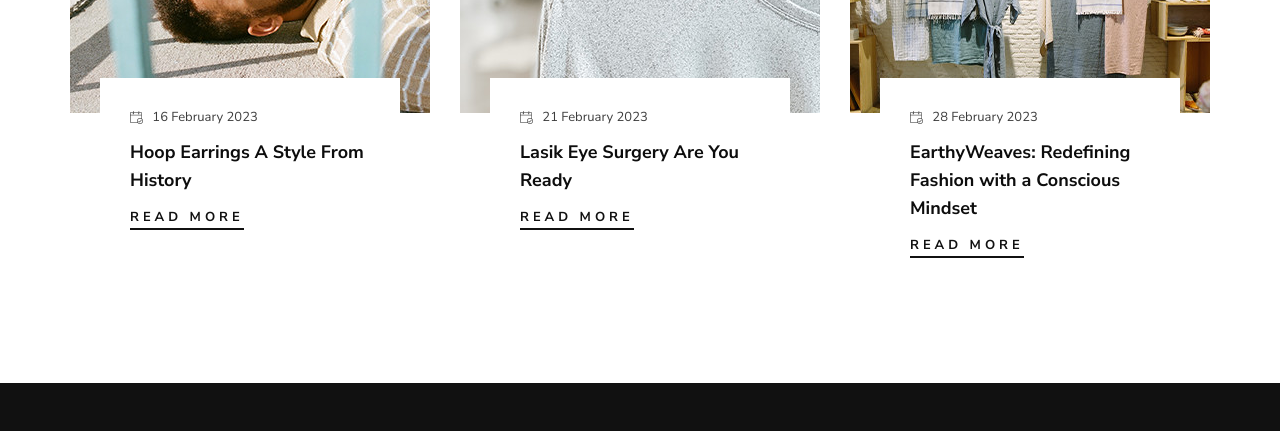
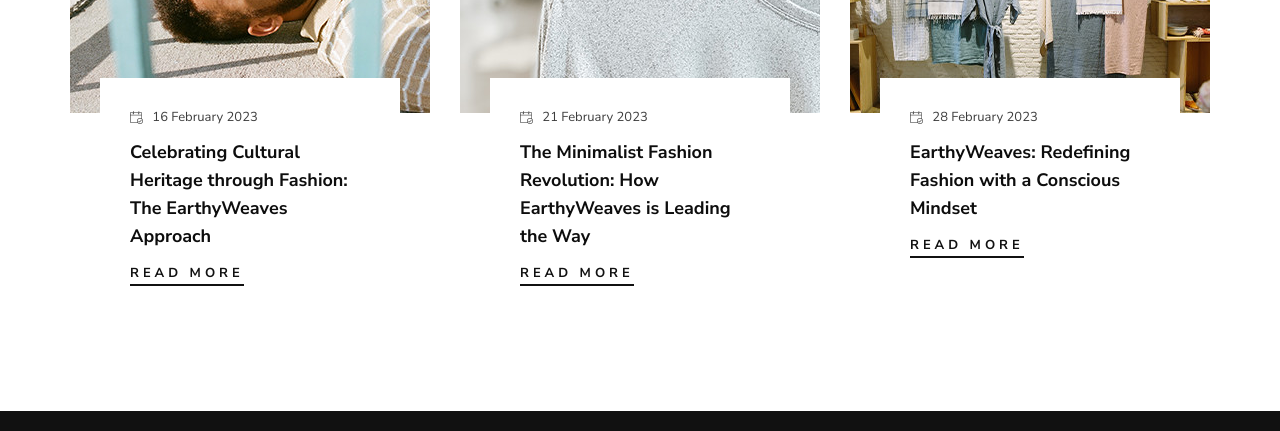
Before and after one commit to earthyweaves/earthyweaves.github.io, a plain HTML site: page blog.html in a window 1280 px wide. Shown: the part 1736-2167 px from the top of the page. Drawn offline with Linux system fonts and the light colour scheme.

Commit message:
Update blog.html

```diff
--- a/blog.html
+++ b/blog.html
@@ -223,7 +223,7 @@
                         <div class="blog__item__pic set-bg" data-setbg="img/blog/blog-7.jpg"></div>
                         <div class="blog__item__text">
                             <span><img src="img/icon/calendar.png" alt=""> 16 February 2023</span>
-                            <h5>Hoop Earrings A Style From History</h5>
+                            <h5>Celebrating Cultural Heritage through Fashion: The EarthyWeaves Approach</h5>
                             <a href="#">Read More</a>
                         </div>
                     </div>
@@ -233,7 +233,7 @@
                         <div class="blog__item__pic set-bg" data-setbg="img/blog/blog-8.jpg"></div>
                         <div class="blog__item__text">
                             <span><img src="img/icon/calendar.png" alt=""> 21 February 2023</span>
-                            <h5>Lasik Eye Surgery Are You Ready</h5>
+                            <h5>The Minimalist Fashion Revolution: How EarthyWeaves is Leading the Way</h5>
                             <a href="#">Read More</a>
                         </div>
                     </div>
```
